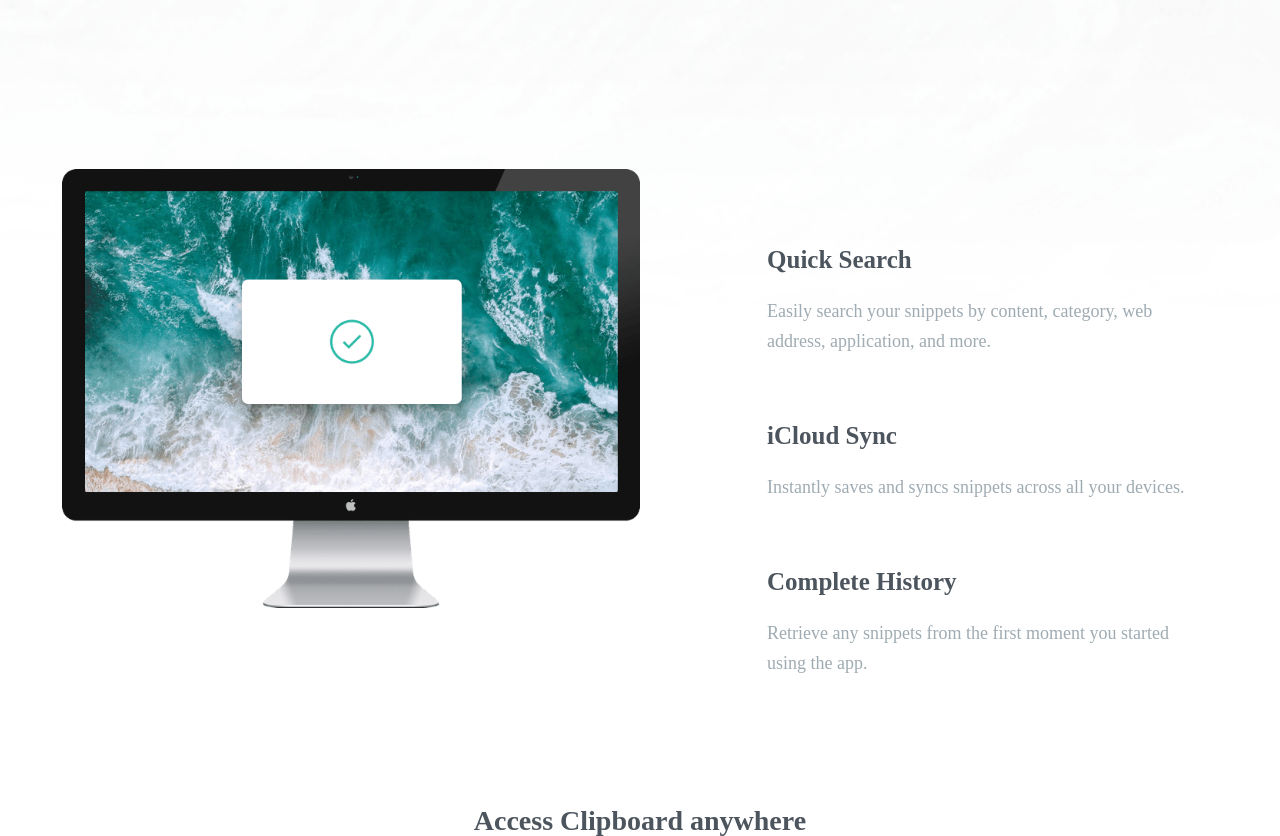
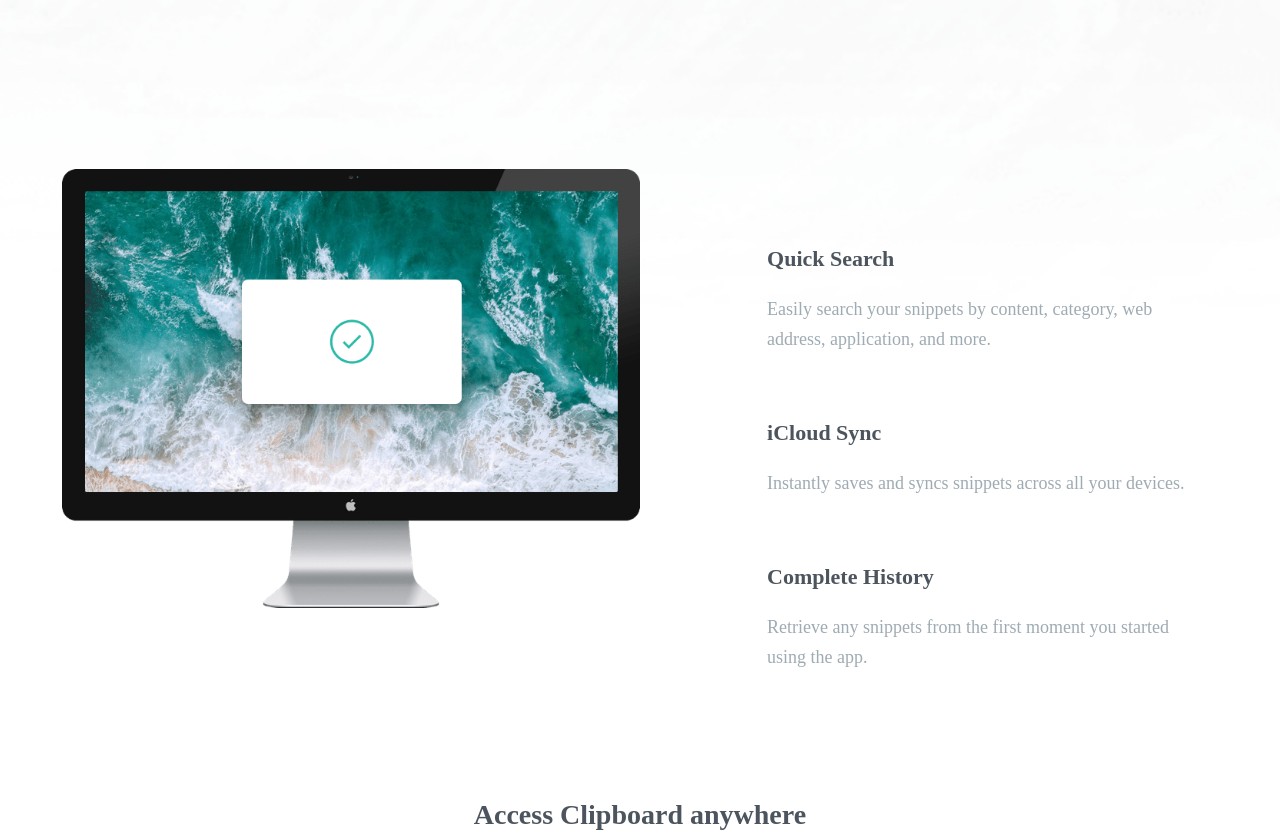
Before and after one commit to Codedtechguy/clipboard-landing-page, a PHP site: page / in a window 1280 px wide. Shown: the part 903-1739 px from the top of the page. Run offline with PHP 8.4, Linux system fonts and the light colour scheme; some web fonts are replaced.

Commit message:
Add files via upload

```diff
--- a/main.css
+++ b/main.css
@@ -34,7 +34,7 @@ body {
 
 h1 {
 				font-weight:600;
-				font-size:35px;
+				font-size:32px;
 				line-height:45px;
 				color: hsl(210, 10%, 33%);
 }
@@ -45,7 +45,7 @@ h2 {
 }
 
 h3 {
-				font-size:25px;
+				font-size:22px;
 				color:hsl(210, 10%, 33%);
 }
 
```
